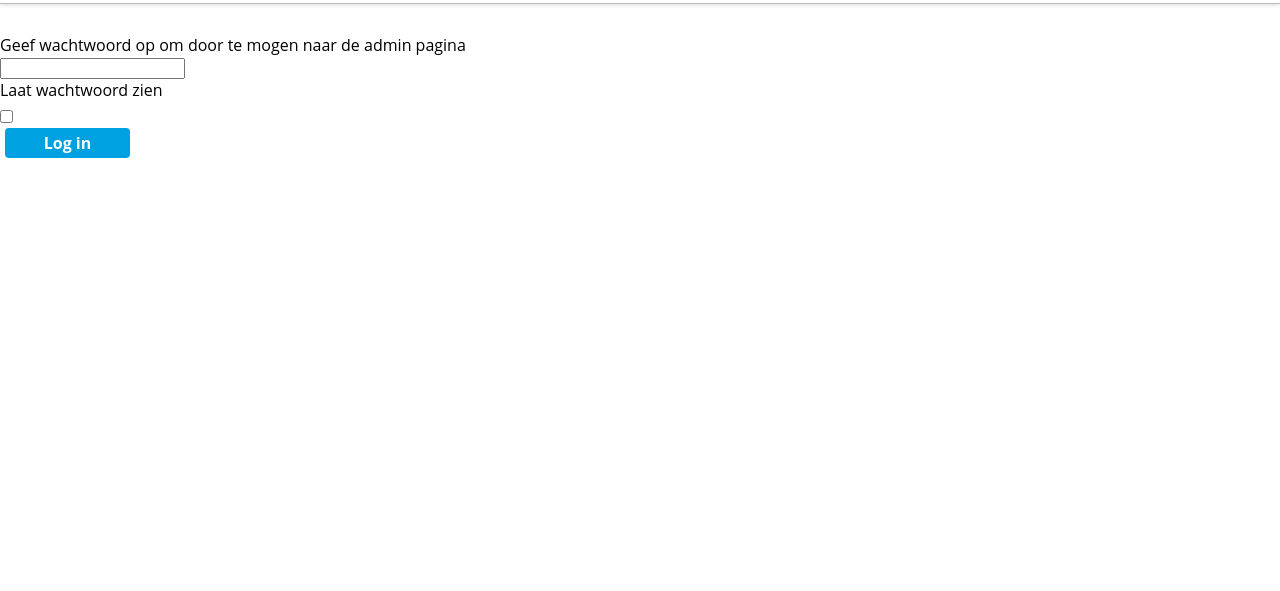
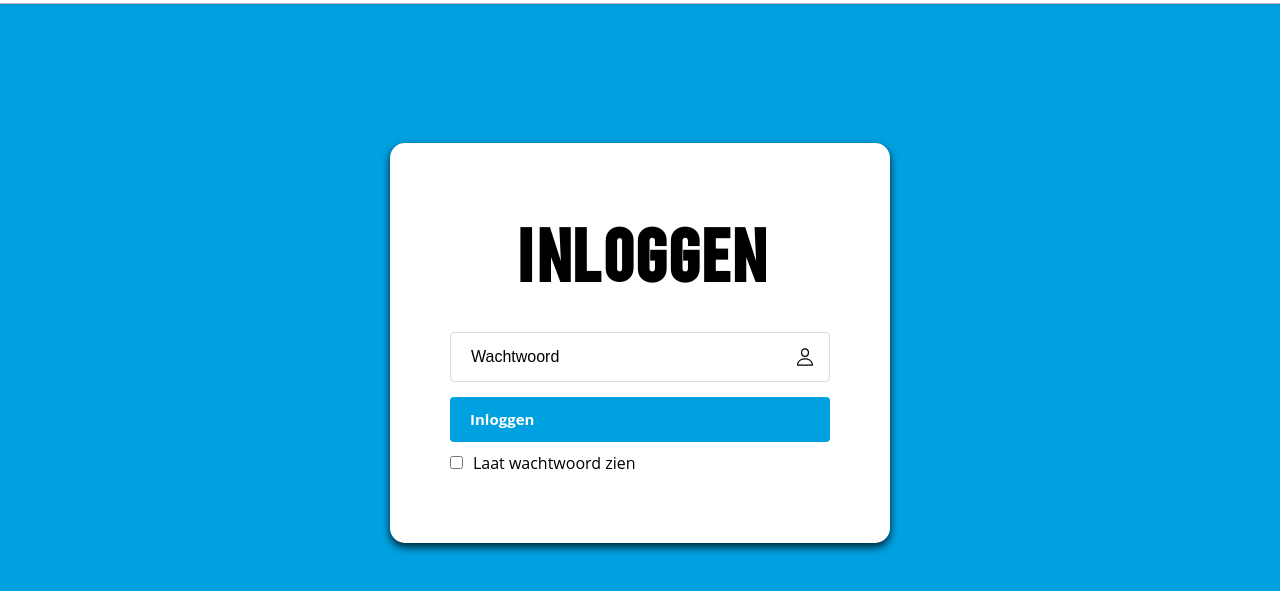
Before and after one commit to DragonStruck/dtm-reserveringen, a website with bundled scripts: page src/main/resources/static/html/admin.html in a window 1280 px wide. Shown: the part 57-648 px from the top of the page. Built offline with nearby package versions, Linux system fonts and the light colour scheme.

Commit message:
inlogpagina

```diff
--- a/src/main/resources/static/classes/cart.js
+++ b/src/main/resources/static/classes/cart.js
@@ -34,6 +34,7 @@ export class Cart {
 
     constructor() {
         this.createCartInLocalStorage();
+
 
         //Map()
         //key: product id (number)
--- a/src/main/resources/static/css/admin.css
+++ b/src/main/resources/static/css/admin.css
@@ -1,3 +1,87 @@
+body {
+    background-color: white;
+    height: 100vh;
+}
+
+body .wrapper {
+    display: flex;
+    background-color: rgb(0, 161, 225);
+    justify-content: center;
+    align-items: center;
+    min-height: 100vh;
+    position: fixed;
+    left: 0;
+    right: 0;
+    top: 0;
+    bottom: 0;
+    text-align: center;
+
+
+}
+
+body .wrapper h1 {
+font-size: 75px;
+text-align: center;
+margin-bottom: 10px;
+}
+
+body .wrapper .box-form {
+ background-color: white;
+    width: 500px;
+    height: 50vh;
+    border-radius: var(--border-radius);
+    padding: 30px 60px;
+    display: flex;
+    flex-direction: column;
+    justify-content: center;
+    align-items: center;
+    border-radius: 15px;
+    box-shadow: 0px 4px 8px rgba(0, 0, 0, 0.8);
+}
+
+body .wrapper .box-form .input-box {
+    position: relative;
+    width: 100%;
+    height: 50px;
+    margin-bottom: 10px;
+}
+
+body .wrapper .box-form .input-box input {
+    width: 100%;
+    height: 100%;
+    background-color: transparent;
+    border-radius: var(--border-radius);
+    font-size: 16px;
+    color: black;
+    padding: 20px 45px 20px 20px;
+    border: solid 1px var(--border-color);
+}
+
+body .wrapper .box-form .input-box input::placeholder {
+    color: black;
+}
+
+body .wrapper .input-box img {
+    height: 20px;
+    width: 20px;
+    position: absolute;
+    right: var(--default-padding);
+    top: 50%;
+    transform: translateY(-50%);
+}
+
+body .wrapper .box-form .checkbox-container {
+    display: flex;
+    align-items: center;
+    justify-content: flex-start;
+    width: 100%;
+}
+
+body .wrapper .box-form .checkbox-container label {
+margin-left: 10px;
+}
+
+
 th {
     text-align: center;
     border: 1px solid;
@@ -22,6 +106,34 @@ button {
     margin: 5px;
     display: table-cell;
     vertical-align: middle;
+
+}
+
+#admin-password-button {
+   font-family: "Avenir Roman", "Open Sans", sans-serif;
+       color: #fff;
+       border: none;
+       background-color: #00a1e1;
+       border-radius: var(--border-radius);
+       font-weight: bold;
+       cursor: pointer;
+       position: relative;
+       display: flex;
+       flex-direction: row;
+       gap: 10px;
+       align-items: center;
+       padding: 10px 20px;
+       font-size: 15px;
+       width: 100%;
+       height:45px;
+       margin-bottom: 10px;
+}
+
+#admin-password-button:hover {
+box-shadow: 0px 4px 8px rgba(0, 0, 0, 0.4);
+ background-color: #0081b4;
+
+
 }
 
 #reject-button {
@@ -57,3 +169,7 @@ button {
 .dropdown-content.active {
     display: block;
 }
+
+#reservation-display-div {
+    background-color: white;
+}
--- a/src/main/resources/static/css/login-register.css
+++ b/src/main/resources/static/css/login-register.css
@@ -1,5 +1,5 @@
 body {
-    background-color: var(--secondary);
+    background-color: white;
     height: 100vh;
 }
 
--- a/src/main/resources/static/html/admin.html
+++ b/src/main/resources/static/html/admin.html
@@ -51,14 +51,25 @@
 
     <main>
         <!-- login div -->
-        <div id="admin-login-div">
-            <label for="admin-password">Geef wachtwoord op om door te mogen naar de admin pagina</label><br>
-            <input type="password" name="admin-password-name" id="admin-password"><br>
-
-            <label for="show-password-toggle-admin-login">Laat wachtwoord zien</label><br>
-            <input type="checkbox" id="show-password-toggle-admin-login"><br>
-
-            <button id="admin-password-button">Log in</button>
+        <div class="wrapper" id="wrapper">
+            <div id="admin-login-div">
+                <div class="box-form">
+                <h1>Inloggen</h1>
+                    <div id="error-message" style="display: none; color: red;">
+                        Wachtwoord is incorrect. Probeer opnieuw.
+                    </div>
+                <label for="admin-password"></label><br>
+                    <div class="input-box">
+                        <img src="../icons/person-outline.svg" alt="Admin Icon"></a>
+                        <input type="password" name="admin-password-name" placeholder="Wachtwoord" id="admin-password"><br>
+                    </div>
+                <button id="admin-password-button">Inloggen</button>
+                    <div class="checkbox-container">
+                        <input type="checkbox" id="show-password-toggle-admin-login">
+                        <label for="show-password-toggle-admin-login">Laat wachtwoord zien</label>
+                    </div>
+                </div>
+            </div>
         </div>
 
         <!-- reservation display div -->
--- a/src/main/resources/static/js/admin.js
+++ b/src/main/resources/static/js/admin.js
@@ -1,6 +1,6 @@
 import {StorageManager} from "../classes/storageManager.js";
 
-const adminLoginDiv = document.getElementById("admin-login-div");
+const adminLoginDiv = document.getElementById("wrapper");
 const adminPasswordField = document.getElementById("admin-password");
 const adminPasswordButton = document.getElementById("admin-password-button");
 const passwordVisibleToggle = document.getElementById("show-password-toggle-admin-login");
@@ -11,7 +11,13 @@ adminPasswordButton.addEventListener("click", async e => {
         await loadReservationTable();
     } else {
         adminPasswordField.value = '';
+
+          document.getElementById("error-message").style.display = 'block';
     }
+});
+// Hide the error message when the user starts typing a new password
+adminPasswordField.addEventListener("input", e => {
+    document.getElementById("error-message").style.display = 'none';
 });
 
 adminPasswordField.addEventListener("keypress", e => {
@@ -38,6 +44,8 @@ async function passwordCheck(password) {
         },
         body: JSON.stringify(password),
     });
+
+
 
     if (!response.ok) {
         console.log("All reservations: response is error; Status code: " + response.status);
```
